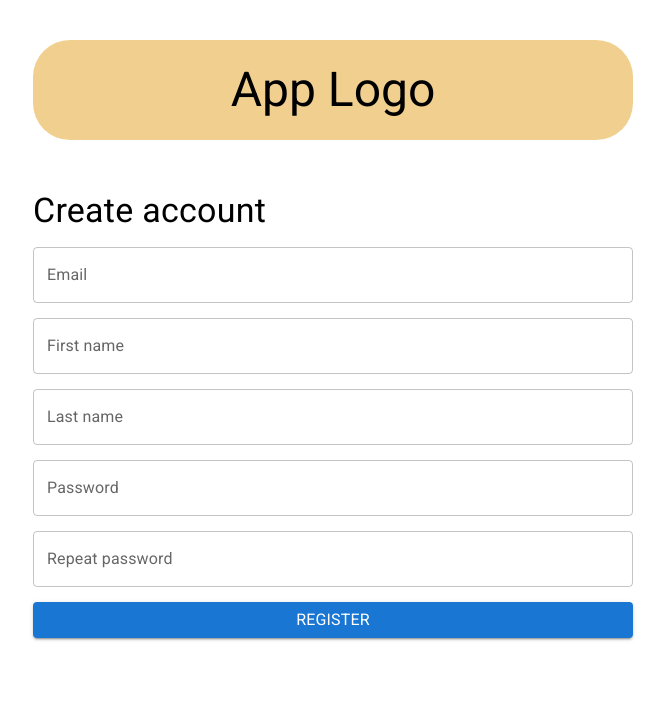
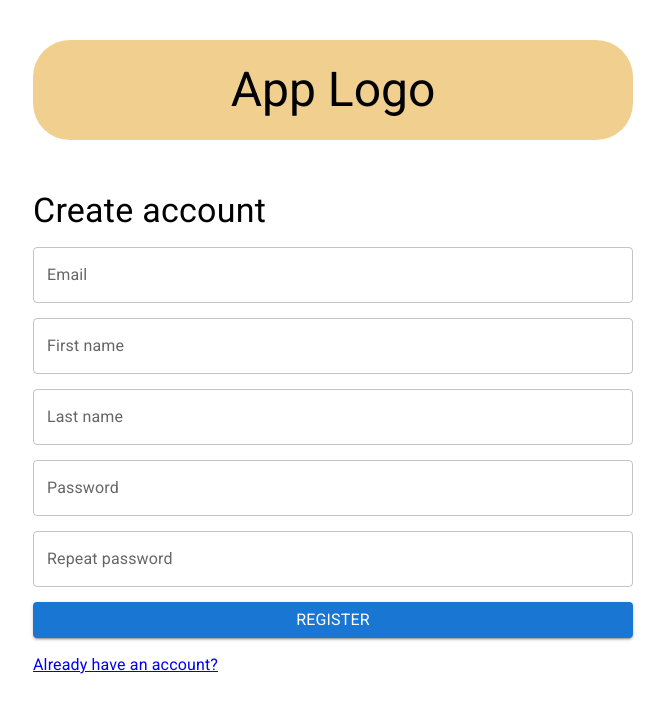
Before and after one commit to typicalRussianMan/games-app, a React (Vite) app: page /auth/register in a window 1280 px wide. Shown: the top 712 px of the page, without its empty margins (307-972 px from the left). Built offline with nearby package versions, Linux system fonts and the light colour scheme; no server answers.

Commit message:
Add redirect between reg page and auth page

```diff
--- a/src/pages/auth/components/Login/LoginForm.tsx
+++ b/src/pages/auth/components/Login/LoginForm.tsx
@@ -11,6 +11,7 @@
 import { useUser } from "../../../../hooks/useUser";
 
 import '../style.css';
+import { Link } from "react-router-dom";
 
 const LoginFormComponent: FC = () => {
   const {
@@ -90,6 +91,9 @@
         autoHideDuration={5000}
         anchorOrigin={{ vertical: 'bottom', horizontal: 'center' }}
       />
+      <Link to="../register">
+        <Typography variant="body1" component='span'>Create account</Typography>
+      </Link>
     </form>
   )
 };
--- a/src/pages/auth/components/Registration/RegistrationForm.tsx
+++ b/src/pages/auth/components/Registration/RegistrationForm.tsx
@@ -11,6 +11,7 @@
 import { Registration } from "../../../../models/registration";
 import { isValidationError } from "../../../../models/validation-error";
 import { AppError } from "../../../../models/app-error";
+import { Link } from "react-router-dom";
 
 const RegistrationFormComponent: FC = () => {
   const {
@@ -129,6 +130,9 @@
         autoHideDuration={5000}
         anchorOrigin={{ vertical: 'bottom', horizontal: 'center' }}
       />
+      <Link to="../login">
+        <Typography variant="body1" component='span'>Already have an account?</Typography>
+      </Link>
     </form>
   )
 }
```
